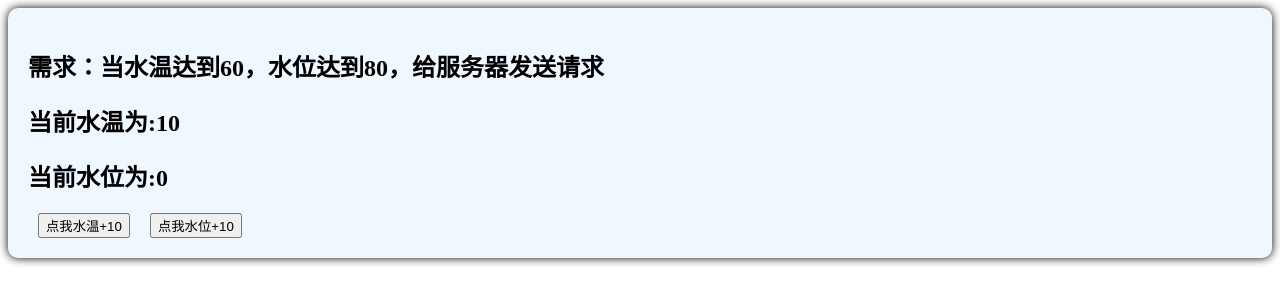
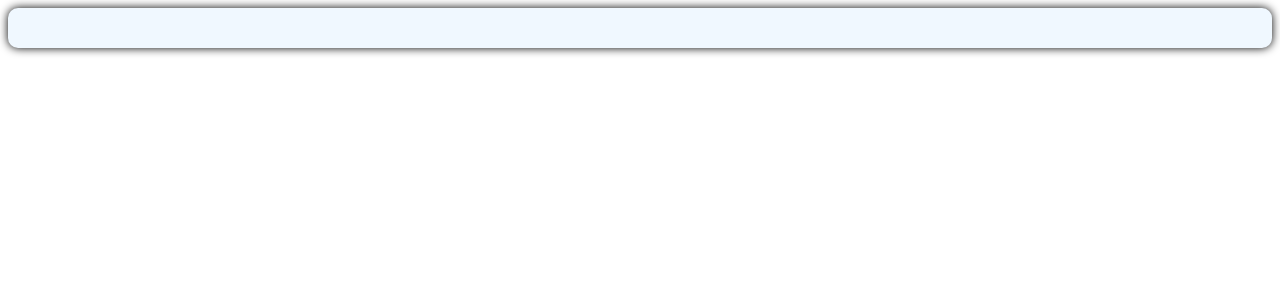
Before and after one commit to yuranqiu/test_main_codes, a Vue app in the folder hello_vue3/: page / in a window 1280 px wide. Shown: the top 304 px of the page. Built offline with nearby package versions, Linux system fonts and the light colour scheme; the HTML template or start-up script is replaced by a standard one.

Commit message:
17.ts中的接口，泛型，自定义类型

```diff
--- a/hello_vue3/src/App.vue
+++ b/hello_vue3/src/App.vue
@@ -2,13 +2,7 @@
     <Person></Person>
 </template>
 
-<script>
+<script lang="ts" setup name="App">
   import Person from './components/Person.vue';
-  export default{
-    name:'App',
-    components:{
-      Person
-    }
-  }
 
 </script>
--- a/hello_vue3/src/components/Person.vue
+++ b/hello_vue3/src/components/Person.vue
@@ -1,44 +1,24 @@
 <template>
     <div class="person">
-    <h2>需求：当水温达到60，水位达到80，给服务器发送请求</h2>
-    <h2>当前水温为:{{ temp }}</h2>
-    <h2>当前水位为:{{ height }}</h2>
-    <button @click="changeTemp">点我水温+10</button>
-    <button @click="changeHeight">点我水位+10</button>
+
     </div>
 </template>
 
 <script lang='ts' setup name ="Person">
-    import {ref,watch,watchEffect} from 'vue'
-    //数据
-    let temp = ref(10)
-    let height =ref(0)
-    //方法
-    function changeTemp(){
-        temp.value += 10
-    }
-    function changeHeight(){
-        height.value += 10
-    }
+    import {ref} from 'vue'
+    import { type PersonInter,type Persons } from '@/types';
 
-    // 监视 -- watch实现
-    // watch([temp,height],(value)=>{
-    //     // 从value中获取最新数据
-    //     let [newTemp,newHeight] = value
-    //     if(newTemp>=60||newHeight>=80){
-    //         console.log('发送请求')
-    //     }
-    // })
 
-    // 监视 -- watchEffect实现
-    watchEffect(()=>{
-        if( temp.value>=60 || height.value >= 80){
-            console.log('发送请求')
-        }
-    })
+    let person:PersonInter = {id:'232321323',name:'张三',age:60}
+
+    let PersonList:Persons = [
+        {id:'232321323',name:'张三',age:60},
+        {id:'232321323',name:'张三',age:60},
+        {id:'232321323',name:'张三',age:60}
+    ]
 </script>
 
-<style scoped>
+<style>
     .person{
       background-color: aliceblue;
       box-shadow: 0 0 10px;
--- /dev/null
+++ b/hello_vue3/src/types/index.ts
@@ -0,0 +1,10 @@
+// 定义一个接口，用于限制person对象的具体属性
+export interface PersonInter {
+    id: string
+    name: string
+    age:number
+}
+
+// 一个自定义类型
+// export type Persons = Array<PersonInter>
+export type Persons = PersonInter[]
```
